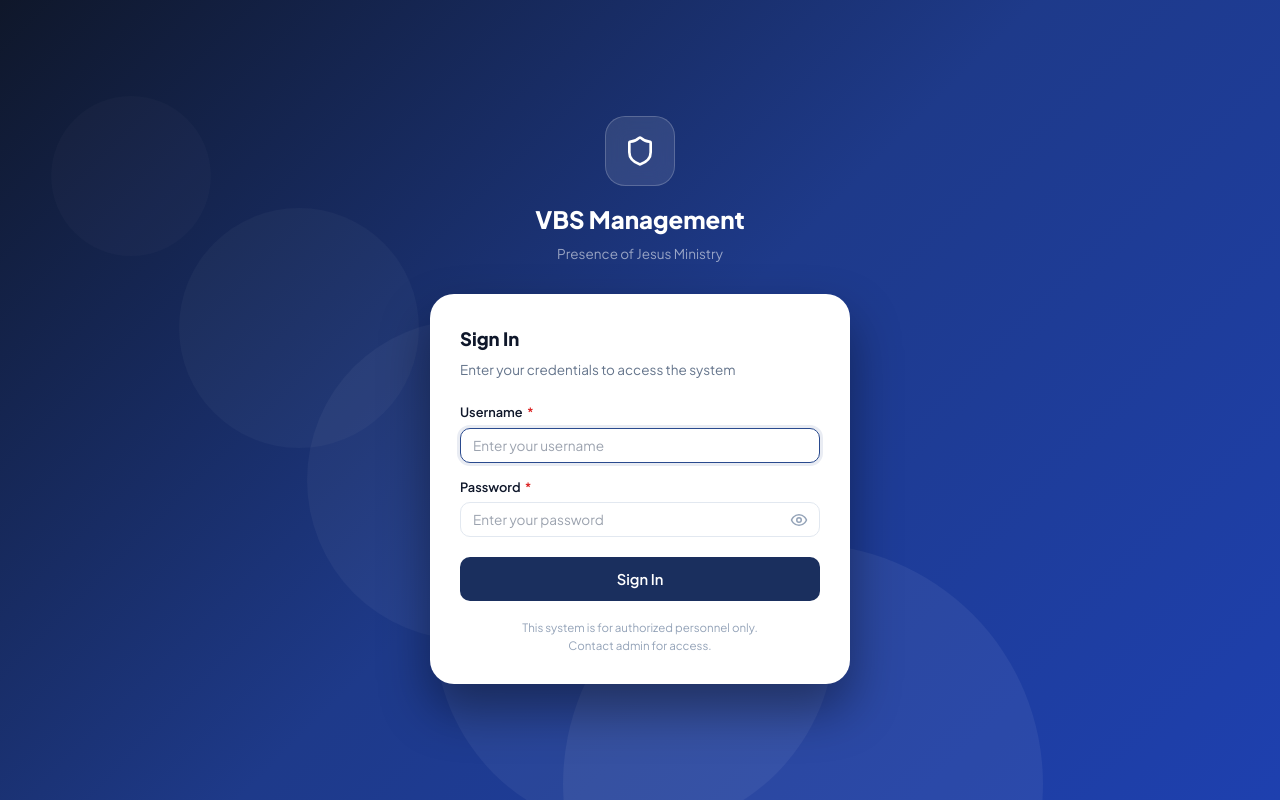
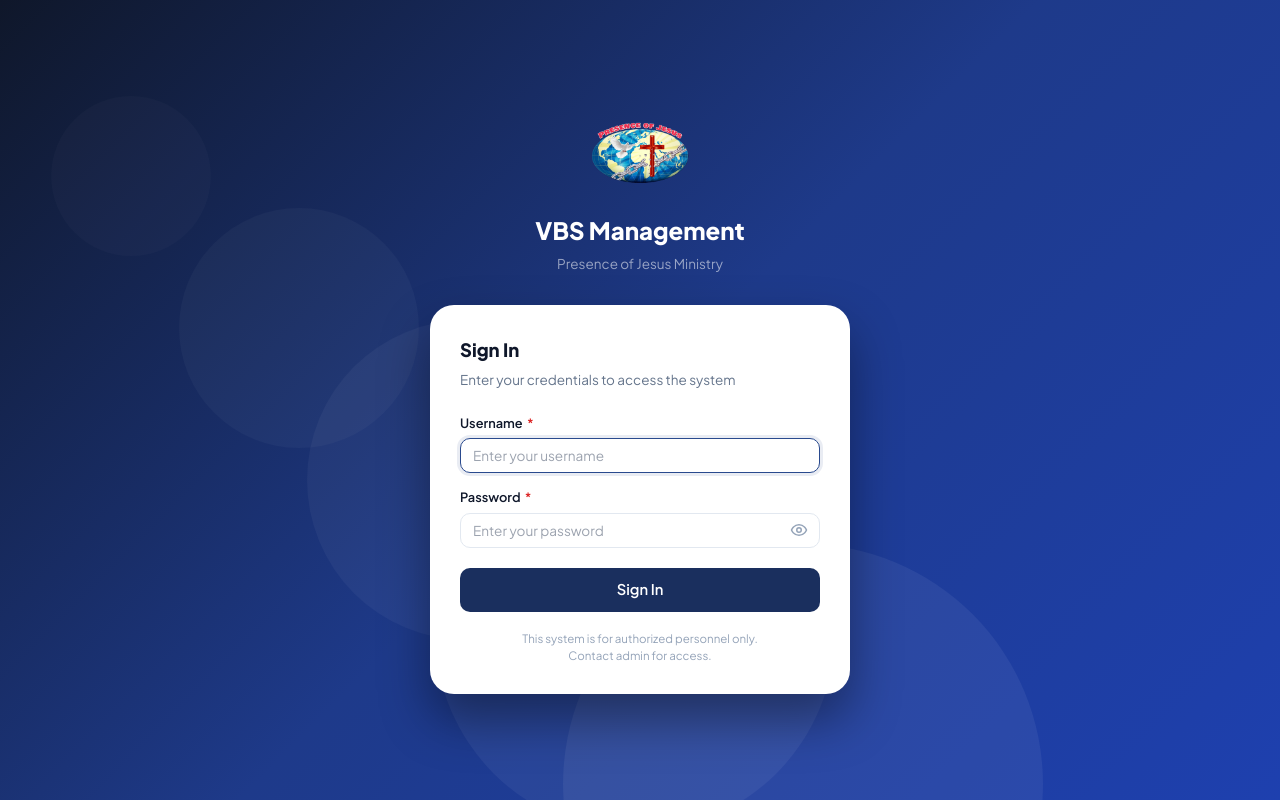
Before and after one commit to MMagesh23/VBS_Test, a React (Create React App) app in the folder frontend/: page /login in a window 1280 px wide. Built offline with nearby package versions, Linux system fonts and the light colour scheme; no server answers.

Commit message:
Update LoginPage.jsx

```diff
--- a/frontend/src/pages/LoginPage.jsx
+++ b/frontend/src/pages/LoginPage.jsx
@@ -12,10 +12,12 @@ export default function LoginPage() {
   const [showPass, setShowPass] = useState(false);
   const [loading, setLoading] = useState(false);
   const [error, setError] = useState('');
+  // Guard against double-submit / re-render loops
   const submittingRef = useRef(false);
 
   const handleSubmit = async (e) => {
     e.preventDefault();
+    // Prevent re-entry if already in-flight
     if (submittingRef.current || loading) return;
     submittingRef.current = true;
     setError('');
@@ -23,8 +25,13 @@ export default function LoginPage() {
     try {
       const user = await login(form.userID.trim(), form.password);
       toast.success(`Welcome back, ${user.name}!`);
-      // FIX 2: Always go to dashboard — change password is now optional
-      navigate('/dashboard', { replace: true });
+      // Use replace:true so the login page is removed from history stack,
+      // preventing the back-button loop that triggered infinite redirects.
+      if (user.mustChangePassword) {
+        navigate('/change-password', { replace: true });
+      } else {
+        navigate('/dashboard', { replace: true });
+      }
     } catch (err) {
       const msg = err.response?.data?.message || 'Login failed. Please try again.';
       toast.error(msg);
@@ -54,8 +61,12 @@ export default function LoginPage() {
       <motion.div initial={{ opacity: 0, y: 30 }} animate={{ opacity: 1, y: 0 }} transition={{ duration: 0.5 }}
         style={{ width: '100%', maxWidth: 420, position: 'relative', zIndex: 1 }}>
         <div style={{ textAlign: 'center', marginBottom: 30 }}>
-          <div style={{ width: 70, height: 70, borderRadius: 20, background: 'rgba(255,255,255,0.1)', backdropFilter: 'blur(10px)', border: '1px solid rgba(255,255,255,0.2)', display: 'flex', alignItems: 'center', justifyContent: 'center', margin: '0 auto 14px' }}>
-            <Shield size={32} color="white" />
+          <div style={{ width: 100, height: 100, display: 'flex', alignItems: 'center', justifyContent: 'center', margin: '0 auto 5px' }}>
+            <img
+              src="/poj-logo.png"
+              alt="POJM"
+              style={{ width: 100, height: 100, objectFit: 'contain' }}
+            />
           </div>
           <h1 style={{ color: 'white', fontSize: '1.5rem', fontWeight: 800 }}>VBS Management</h1>
           <p style={{ color: 'rgba(255,255,255,0.55)', fontSize: '0.845rem', marginTop: 4 }}>Presence of Jesus Ministry</p>
@@ -71,6 +82,7 @@ export default function LoginPage() {
             </div>
           )}
 
+          {/* Use onSubmit on form — avoids duplicate calls from button clicks */}
           <form onSubmit={handleSubmit} autoComplete="on">
             <div className="form-group">
               <label className="form-label">Username <span className="required">*</span></label>
```
